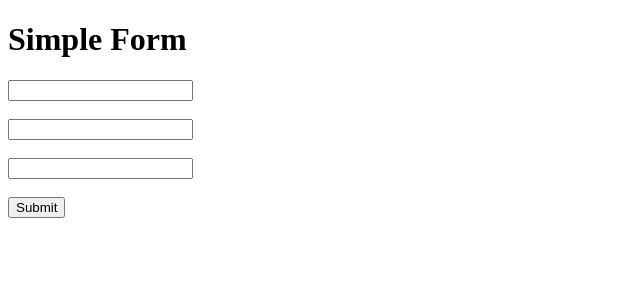
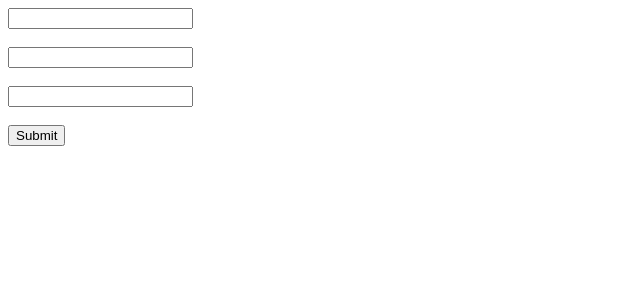
Before and after one commit to Mehebul02/react-form-master, a React (Vite) app: page / in a window 1280 px wide. Shown: the top 300 px of the page, without its empty margins (0-640 px from the left). Built offline with nearby package versions, Linux system fonts and the light colour scheme.

Commit message:
onchange added

```diff
--- a/src/App.jsx
+++ b/src/App.jsx
@@ -2,15 +2,16 @@
 import reactLogo from './assets/react.svg'
 import viteLogo from '/vite.svg'
 import './App.css'
-import SimpleForm from './Components/SimpleForm'
+import StateFullForm from './Components/Statefullform/StateFullForm'
+// import SimpleForm from './Components/SimpleForm'
 
 function App() {
 
 
   return (
     <>
-    <SimpleForm/>
-
+    {/* <SimpleForm/> */}
+     <StateFullForm></StateFullForm>
 
     </>
   )
--- /dev/null
+++ b/src/Components/Statefullform/StateFullForm.jsx
@@ -0,0 +1,26 @@
+import { useState } from "react"
+
+const StateFullForm =()=>{
+    const [emai,setEmail] = useState(null)
+    const handleSubmit =e =>{
+        e.preventDefault()
+        console.log('sdsad')
+    }
+    const handleEmailChange =e=>{
+        console.log(e.target.value)
+        setEmail(e.target.value)
+
+    }
+    return (
+        <div>
+ <form onSubmit={handleSubmit}>
+
+<input  type="text" name="name"/><br /><br />
+<input onChange={handleEmailChange} type="email" name="email"/><br /><br />
+<input type="text" name="phone"  /><br /><br />
+<input type="submit" value='Submit' />
+</form>
+        </div>
+    )
+}
+export default StateFullForm;
```
